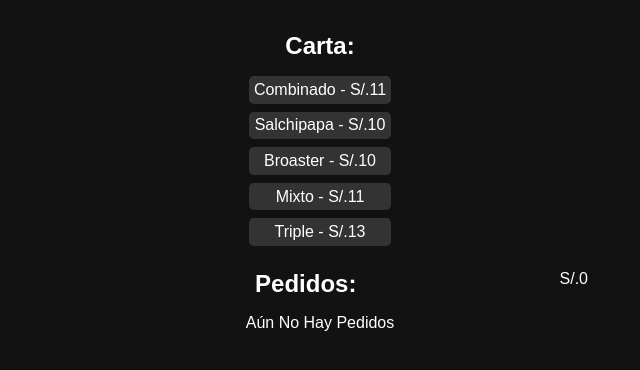
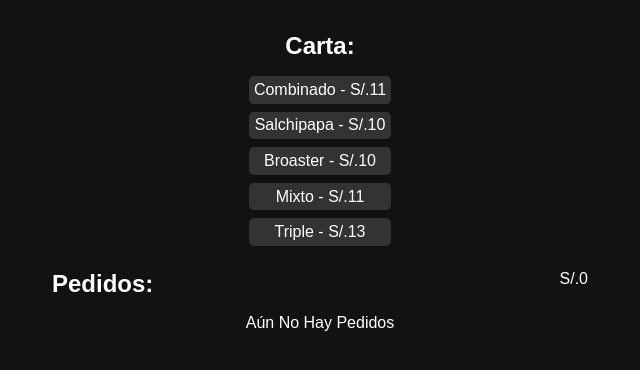
Before and after one commit to DannerDQ/pedidos, a Next.js app: page / in a window 1280 px wide. Shown: the top 370 px of the page, without its empty margins (320-960 px from the left). Built offline with nearby package versions, Linux system fonts and the light colour scheme.

Commit message:
first commit

```diff
--- a/src/app/page.css
+++ b/src/app/page.css
@@ -89,3 +89,8 @@ button:active {
   display: flex;
   justify-content: space-between;
 }
+
+.title h2 {
+  width: fit-content;
+
+}
```
